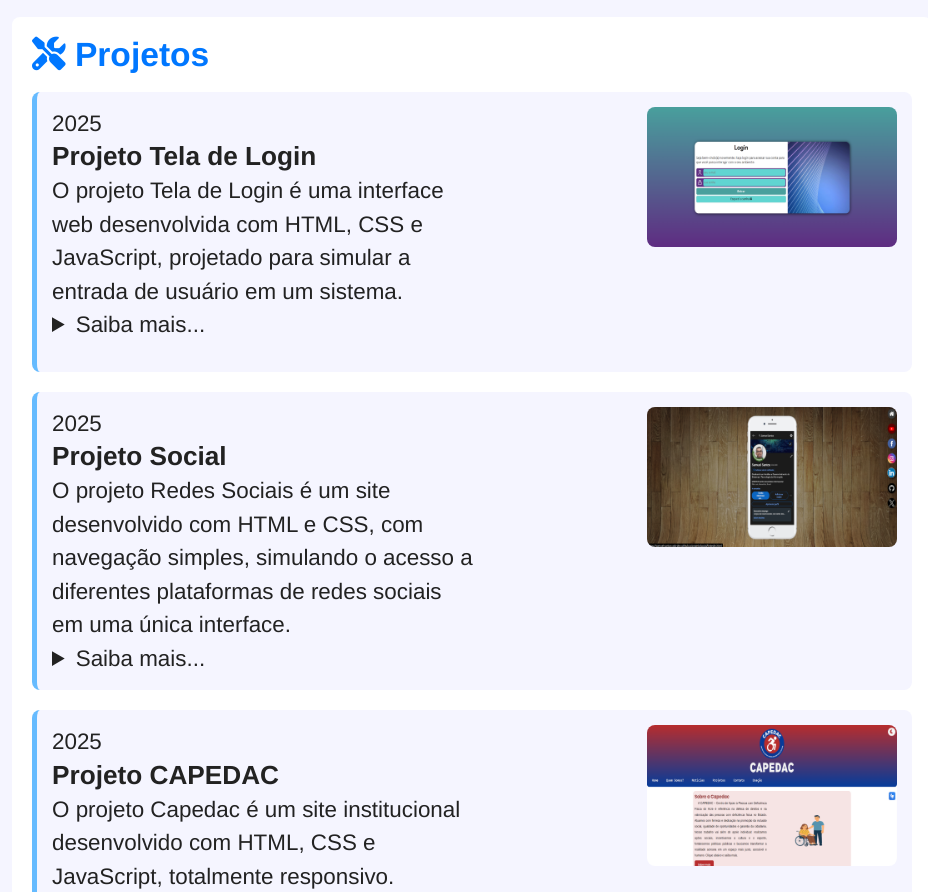
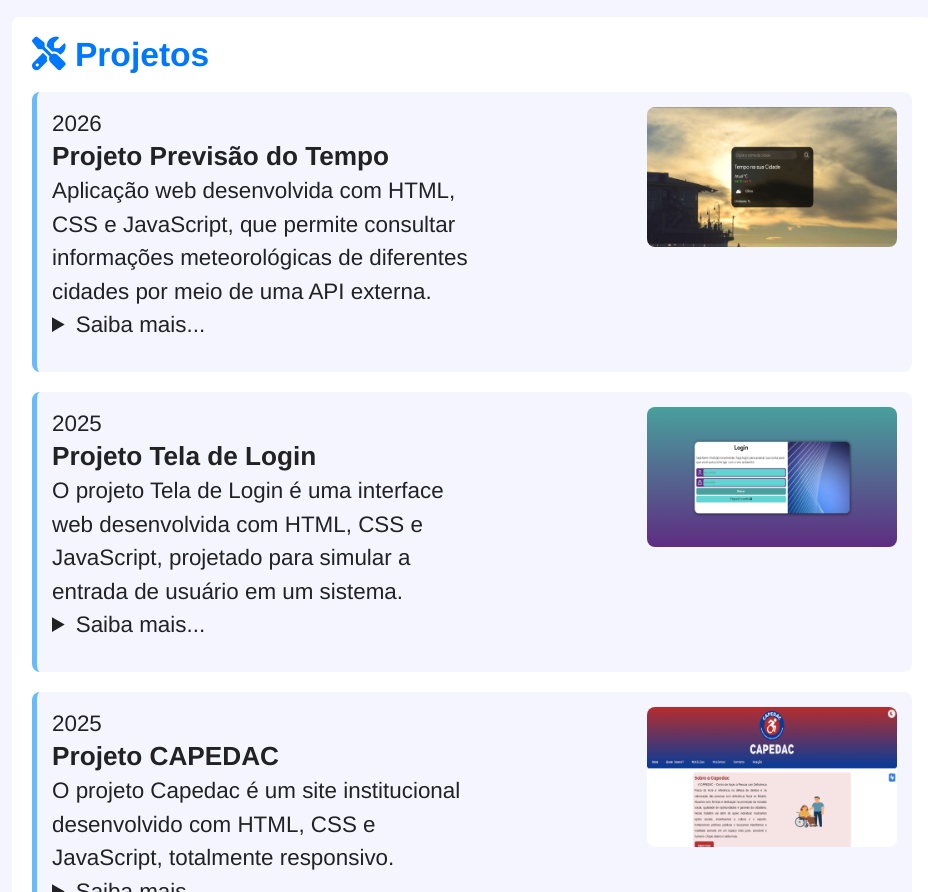
Before and after one commit to samuel-santos-ads-dev/portifolio, a plain HTML site: page index.html in a window 1280 px wide. Shown: the part 1286-2178 px from the top of the page, without its empty margins (328-1256 px from the left). Drawn offline with Linux system fonts and the light colour scheme.

Commit message:
Modificação nos projetos

```diff
--- a/index.html
+++ b/index.html
@@ -263,23 +263,8 @@
                     </div><!----------Fim #projeto---------->
 
                     <div class="projeto">
-                        <a href="https://samuel-santos-ads-dev.github.io/projetoSocial/" target="_blank" rel="external noopener noreferrer">
-                            <img src="imagens/5projeto-social.png" alt="projeto redes sociais" class="foto">
-                        </a>
-                        <div class="projeto-info">
-                            <p class="periodo">2025</p>
-                            <h3 class="titulo">Projeto Social</h3>
-                            <p>O projeto Redes Sociais é um site desenvolvido com HTML e CSS, com navegação simples, simulando o acesso a diferentes plataformas de redes sociais em uma única interface.</p>
-                            <details class="descricao">
-                                <summary>Saiba mais...</summary>
-                                <p>O projeto Redes Sociais é um site desenvolvido com HTML e CSS, criado para praticar conceitos de layout e organização de interfaces. A aplicação simula o acesso a diferentes redes sociais a partir de uma navegação centralizada, proporcionando uma experiência simples e intuitiva ao usuário. O projeto demonstra domínio de estruturação HTML, estilização com CSS e adaptação do layout para diferentes dispositivos, sendo uma solução visualmente organizada e funcional.</p>
-                            </details>
-                        </div>
-                    </div><!----------Fim #projeto---------->
-
-                    <div class="projeto">
                         <a href="https://samuel-santos-ads-dev.github.io/projeto-login/" target="_blank" rel="external noopener noreferrer">
-                            <img src="imagens/6tela-login.png" alt="projeto tela de login" class="foto">
+                            <img src="imagens/5tela-login.png" alt="projeto tela de login" class="foto">
                         </a>
                         <div class="projeto-info">
                             <p class="periodo">2025</p>
@@ -288,6 +273,21 @@
                             <details class="descricao">
                                 <summary>Saiba mais...</summary>
                                 <p>O projeto Tela de Login é uma interface de autenticação estática criada com HTML, CSS e JavaScript. A página apresenta campos de entrada para usuário e senha, acompanhados de instruções claras e elementos visuais que facilitam a interação e orientação do usuário. O layout foi construído com foco em responsividade, garantindo adaptação para diferentes tamanhos de tela, e utiliza JavaScript para implementar comportamentos essenciais à interface, mesmo sendo uma simulação sem backend real. O projeto demonstra organização do código, atenção à estrutura de layout, responsividade e boas práticas básicas de front-end para interfaces de login.</p>
+                            </details>
+                        </div>
+                    </div><!----------Fim #projeto---------->
+
+                    <div class="projeto">
+                        <a href="https://samuel-santos-ads-dev.github.io/previsao-do-tempo/" target="_blank" rel="external noopener noreferrer">
+                            <img src="imagens/6previsao-tempo.png" alt="Projeto Previsão do Tempo" class="foto">
+                        </a>
+                        <div class="projeto-info">
+                            <p class="periodo">2026</p>
+                            <h3 class="titulo">Projeto Previsão do Tempo</h3>
+                            <p>Aplicação web desenvolvida com HTML, CSS e JavaScript, que permite consultar informações meteorológicas de diferentes cidades por meio de uma API externa.</p>
+                            <details class="descricao">
+                                <summary>Saiba mais...</summary>
+                                <p>O projeto Previsão do Tempo é uma aplicação web interativa desenvolvida com HTML, CSS e JavaScript. A aplicação permite pesquisar cidades e consultar informações meteorológicas, como temperatura atual, mínima, máxima, condição climática e umidade. O projeto foi desenvolvido com o objetivo de praticar integração com APIs externas, manipulação do DOM e atualização dinâmica de informações, proporcionando uma interface simples e intuitiva.</p>
                             </details>
                         </div>
                     </div><!----------Fim #projeto---------->
```
Also changed, not shown: imagens/2hora-dia.png, imagens/5projeto-social.png (deleted), imagens/5tela-login.png (renamed from imagens/6tela-login.png), imagens/6previsao-tempo.png (added).
